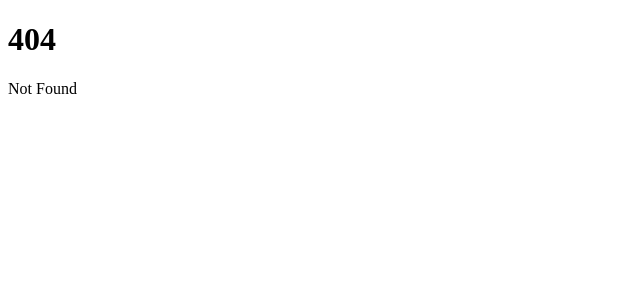
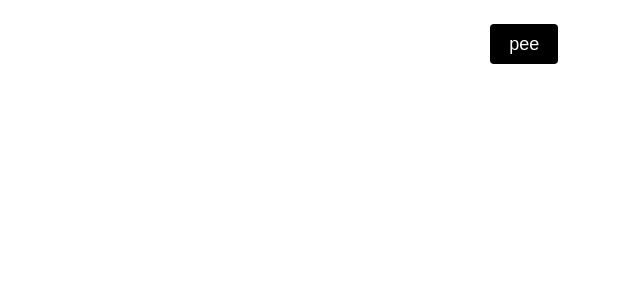
Before and after one commit to zlight97/DidSheGo, a SvelteKit app in the folder Frontend/: page / in a window 1280 px wide. Before the commit this address had no page. Shown: the top 300 px of the page, without its empty margins (0-640 px from the left). Built offline with nearby package versions, Linux system fonts and the light colour scheme.

Commit message:
Updated frontent, login works enough for now, beginning buttons

```diff
--- /dev/null
+++ b/Frontend/src/lib/stores/index.ts
@@ -0,0 +1,3 @@
+import { writable } from 'svelte/store';
+export const token = writable();
+export const petid = writable();
--- /dev/null
+++ b/Frontend/src/routes/+page.svelte
@@ -0,0 +1,48 @@
+<script lang="ts">
+    import { onMount } from "svelte";
+    import { blur } from "svelte/transition"
+    import { goto } from "$app/navigation"
+    import { token } from "$lib/stores"
+    import Button from "./assets/Button.svelte";
+
+    let submitting: boolean = false
+    let valid = false
+    let tk = token
+    let id = 1
+
+    onMount(async () => {
+      fetch("")
+      .then(response => response.json())
+      .then(data => {
+        console.log(data);
+        // apiData.set(data);
+      }).catch(error => {
+        console.log(error);
+        return [];
+      });
+    });
+
+    function submitAction(val: number) {
+      console.log(token)
+      return Date.now()
+    }
+
+  </script>
+
+  <section transition:blur={{ delay: 300, duration: 800 }}>
+    <form>
+      <Button
+        label="pee"
+        submitting={submitting}
+        handleSubmit={submitAction}
+        id={id}
+      />
+    </form>
+  </section>
+
+  <style lang="postcss">
+    section {
+      margin: 0 auto;
+      width: 300px;
+    }
+  </style>
--- /dev/null
+++ b/Frontend/src/routes/assets/Button.svelte
@@ -0,0 +1,55 @@
+<script lang="ts">
+  import { onMount } from "svelte";
+  export let label: string
+  export let submitting : boolean = false
+  export let handleSubmit: (val: number) => EpochTimeStamp
+  export let id : number = -1
+  export let time: EpochTimeStamp = 123;
+  let color : string;
+  let hoverColor : string;
+  onMount(updateColors)
+  function updateColors()
+  {
+    console.log(time)
+    if(time > Date.now()-3600000)
+    {
+      color = '#00b460';
+      hoverColor = '#006400';
+    }
+    else{
+      color = 'black'
+      hoverColor = 'red'
+    }
+  }
+  function submitF(e) {
+    submitting = true
+    console.log(id)
+    let tempTime: EpochTimeStamp = handleSubmit(id)
+    if(tempTime)
+    {
+      time = tempTime > time ? tempTime : time;
+      updateColors()
+    }
+    submitting = false
+  }
+</script>
+<button style="--button-color: {color}; --button-hover: {hoverColor}"
+ on:click|preventDefault={submitF} disabled={submitting}>{label}</button>
+
+<style lang="postcss">
+  button {
+      margin-top: 1rem;
+      background: var(--button-color);
+      color: white;
+      border-radius: 0.25rem;
+      border: 0 none;
+      font-size: 18px;
+      padding: 0.6rem 1.2rem;
+    }
+  button:hover{
+      background: var(--button-hover);
+  }
+  button:disabled {
+    background: #ddd;
+  }
+</style>
--- a/Frontend/src/routes/auth/+page.svelte
+++ b/Frontend/src/routes/auth/+page.svelte
@@ -2,6 +2,8 @@
     import Field from "../assets/Field.svelte"
     import { blur } from "svelte/transition"
     import { userSignIn } from "$lib/api"
+    import { goto } from "$app/navigation"
+    import { token } from "$lib/stores"
 
     let email = ""
     let password = ""
@@ -18,8 +20,8 @@
         console.log(sessionUser);
         console.log(`You're now logged in.`);
         localStorage.token = sessionUser.token;
-        // await user.set(sessionUser);
-        // goto('/');
+        await token.set(sessionUser);
+        goto('/');
       }
     };
 
```
